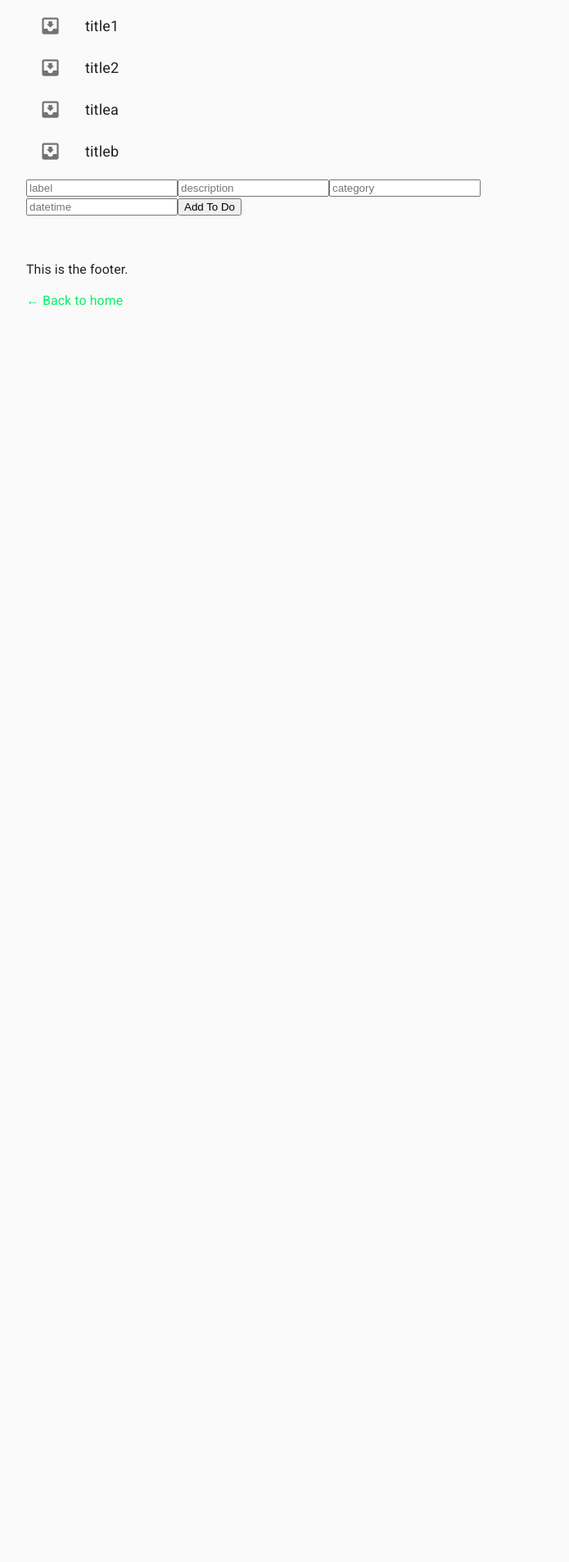
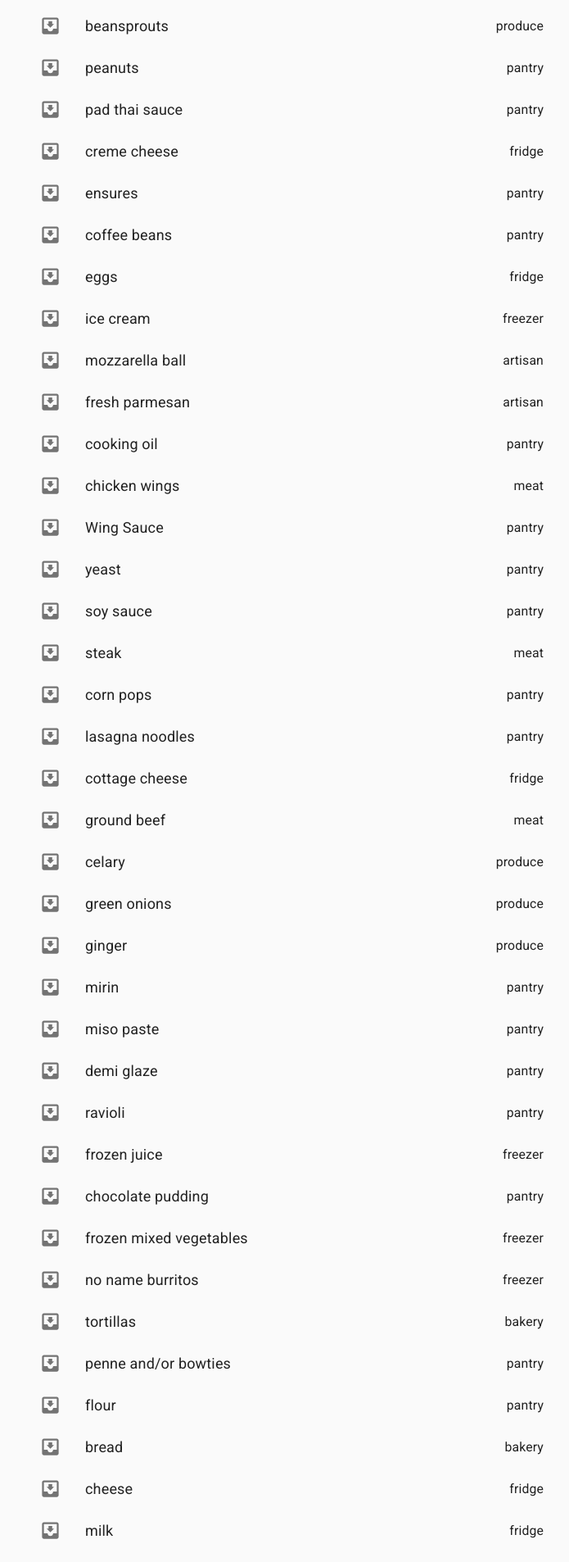
Before and after one commit to choozin/portfolio, a Next.js app: page /portfolio/todo in a window 1280 px wide. Shown: the part 342-2248 px from the top of the page at 82% size, without its empty margins (284-979 px from the left). Before the commit the page ends 828 px from the top, so only its background shows below. Built offline with nearby package versions, Linux system fonts and the light colour scheme.

Commit message:
Added json data to todo for sample

```diff
--- a/components/todo/ToDos.tsx
+++ b/components/todo/ToDos.tsx
@@ -60,6 +60,7 @@ const ToDos = () => {
                                <InboxIcon onClick={() => deleteItem(item.id)}/>
                             </ListItemIcon>
                             <ListItemText primary={item.label} />
+                            <span>{item.category}</span>
                         </ListItem>
                     )
                 })}
--- a/contexts/ToDosContext.js
+++ b/contexts/ToDosContext.js
@@ -10,43 +10,295 @@ export const ToDosContext = createContext();
 const ToDosContextProvider = ({ children }) => {
 
     const initializeData = () => {
-        if(typeof localStorage !== "undefined") {
+        /*if(typeof localStorage !== "undefined") {
             const localData = localStorage.getItem('todos');
             return localData ?
-                JSON.parse(localData) :
-                [
+                JSON.parse(localData) : */
+                return [
                     {
-                        label: 'title1',
-                        description: 'item 1',
-                        category: 'a',
+                        label: 'beansprouts',
+                        description: '',
+                        category: 'produce',
                         datetime: 'now',
-                        id: 1
+                        id: uuid(),
                     },
                     {
-                        label: 'title2',
-                        description: 'item 2',
-                        category: 'a',
+                        label: 'peanuts',
+                        description: '',
+                        category: 'pantry',
                         datetime: 'now',
-                        id: 2
+                        id: uuid(),
                     },
                     {
-                        label: 'titlea',
-                        description: 'item 3',
-                        category: 'b',
+                        label: 'pad thai sauce',
+                        description: '',
+                        category: 'pantry',
                         datetime: 'now',
-                        id: 3
+                        id: uuid(),
                     },
                     {
-                        label: 'titleb',
-                        description: 'item 4',
-                        category: 'b',
+                        label: 'creme cheese',
+                        description: '',
+                        category: 'fridge',
                         datetime: 'now',
-                        id: 4
-                    }
-                ];
+                        id: uuid(),
+                    },
+                    {
+                        label: 'ensures',
+                        description: '',
+                        category: 'pantry',
+                        datetime: 'now',
+                        id: uuid(),
+                    },
+                    {
+                        label: 'coffee beans',
+                        description: '',
+                        category: 'pantry',
+                        datetime: 'now',
+                        id: uuid(),
+                    },
+                    {
+                        label: 'eggs',
+                        description: '',
+                        category: 'fridge',
+                        datetime: 'now',
+                        id: uuid(),
+                    },
+                    {
+                        label: 'ice cream',
+                        description: 'sandwiches or a fun flavour',
+                        category: 'freezer',
+                        datetime: 'now',
+                        id: uuid(),
+                    },
+                    {
+                        label: 'mozzarella ball',
+                        description: '',
+                        category: 'artisan',
+                        datetime: 'now',
+                        id: uuid(),
+                    },
+                    {
+                        label: 'fresh parmesan',
+                        description: '',
+                        category: 'artisan',
+                        datetime: 'now',
+                        id: uuid(),
+                    },
+                    {
+                        label: 'cooking oil',
+                        description: 'peanut and/or canola',
+                        category: 'pantry',
+                        datetime: 'now',
+                        id: uuid(),
+                    },
+                    {
+                        label: 'chicken wings',
+                        description: 'pintos if I have the coupon',
+                        category: 'meat',
+                        datetime: 'now',
+                        id: uuid(),
+                    },
+                    {
+                        label: 'Wing Sauce',
+                        description: '',
+                        category: 'pantry',
+                        datetime: 'now',
+                        id: uuid(),
+                    },
+                    {
+                        label: 'yeast',
+                        description: '',
+                        category: 'pantry',
+                        datetime: 'now',
+                        id: uuid(),
+                    },
+                    {
+                        label: 'soy sauce',
+                        description: '',
+                        category: 'pantry',
+                        datetime: 'now',
+                        id: uuid(),
+                    },
+                    {
+                        label: 'steak',
+                        description: '',
+                        category: 'meat',
+                        datetime: 'now',
+                        id: uuid(),
+                    },
+                    {
+                        label: 'corn pops',
+                        description: '',
+                        category: 'pantry',
+                        datetime: 'now',
+                        id: uuid(),
+                    },
+                    {
+                        label: 'lasagna noodles',
+                        description: '',
+                        category: 'pantry',
+                        datetime: 'now',
+                        id: uuid(),
+                    },
+                    {
+                        label: 'cottage cheese',
+                        description: 'small for lasagna',
+                        category: 'fridge',
+                        datetime: 'now',
+                        id: uuid(),
+                    },
+                    {
+                        label: 'ground beef',
+                        description: 'enough for lasagna, sheppards pie, and extra',
+                        category: 'meat',
+                        datetime: 'now',
+                        id: uuid(),
+                    },
+                    {
+                        label: 'celary',
+                        description: '',
+                        category: 'produce',
+                        datetime: 'now',
+                        id: uuid(),
+                    },
+                    {
+                        label: 'green onions',
+                        description: '',
+                        category: 'produce',
+                        datetime: 'now',
+                        id: uuid(),
+                    },
+                    {
+                        label: 'ginger',
+                        description: '',
+                        category: 'produce',
+                        datetime: 'now',
+                        id: uuid(),
+                    },
+                    {
+                        label: 'mirin',
+                        description: '',
+                        category: 'pantry',
+                        datetime: 'now',
+                        id: uuid(),
+                    },
+                    {
+                        label: 'miso paste',
+                        description: '',
+                        category: 'pantry',
+                        datetime: 'now',
+                        id: uuid(),
+                    },
+                    {
+                        label: 'demi glaze',
+                        description: '',
+                        category: 'pantry',
+                        datetime: 'now',
+                        id: uuid(),
+                    },
+                    {
+                        label: 'ravioli',
+                        description: '',
+                        category: 'pantry',
+                        datetime: 'now',
+                        id: uuid(),
+                    },
+                    {
+                        label: 'frozen juice',
+                        description: '',
+                        category: 'freezer',
+                        datetime: 'now',
+                        id: uuid(),
+                    },
+                    {
+                        label: 'chocolate pudding',
+                        description: '',
+                        category: 'pantry',
+                        datetime: 'now',
+                        id: uuid(),
+                    },
+                    {
+                        label: 'frozen mixed vegetables',
+                        description: '',
+                        category: 'freezer',
+                        datetime: 'now',
+                        id: uuid(),
+                    },
+                    {
+                        label: 'no name burritos',
+                        description: '',
+                        category: 'freezer',
+                        datetime: 'now',
+                        id: uuid(),
+                    },
+                    {
+                        label: 'tortillas',
+                        description: '',
+                        category: 'bakery',
+                        datetime: 'now',
+                        id: uuid(),
+                    },
+                    {
+                        label: 'penne and/or bowties',
+                        description: '',
+                        category: 'pantry',
+                        datetime: 'now',
+                        id: uuid(),
+                    },
+                    {
+                        label: 'flour',
+                        description: '',
+                        category: 'pantry',
+                        datetime: 'now',
+                        id: uuid(),
+                    },
+                    {
+                        label: 'bread',
+                        description: '',
+                        category: 'bakery',
+                        datetime: 'now',
+                        id: uuid(),
+                    },
+                    {
+                        label: 'cheese',
+                        description: 'large marble',
+                        category: 'fridge',
+                        datetime: 'now',
+                        id: uuid(),
+                    },
+                    {
+                        label: 'milk',
+                        description: '',
+                        category: 'fridge',
+                        datetime: 'now',
+                        id: uuid(),
+                    },
+                    {
+                        label: 'greek yogurt',
+                        description: '',
+                        category: 'fridge',
+                        datetime: 'now',
+                        id: uuid(),
+                    },
+                    {
+                        label: 'tsaziki',
+                        description: '',
+                        category: 'fridge',
+                        datetime: 'now',
+                        id: uuid(),
+                    },
+                    {
+                        label: 'greek spices',
+                        description: 'for gyro',
+                        category: 'pantry',
+                        datetime: 'now',
+                        id: uuid(),
+                    },
+                ];/*
         } else {
             return [{description: 'Could not connect to local storage, using shared state.', datetime: 'now', id: 1}];
-        }
+        }*/
     };
 
     const [ initialToDos, setInitialToDos ] = useState(initializeData);
@@ -79,7 +331,7 @@ const ToDosContextProvider = ({ children }) => {
                 break;
             case 'alphabetically':
                 //
-                sortedArray = updatedToDos.sort((a, b) => a.description.localeCompare(b.description));
+                sortedArray = updatedToDos.sort((a, b) => a.label.localeCompare(b.description));
                 setUpdatedToDos([...sortedArray]);
                 break;
             default:
--- a/pages/contact.tsx
+++ b/pages/contact.tsx
@@ -25,6 +25,7 @@ import {
 const reasons = [
     'Freelance Work Opportunity',
     'Employment Opportunity',
+    'Collaboration Opportunity',
     'IT Consultation',
     'Technical Assistance',
     'Other Inquiries',
```
